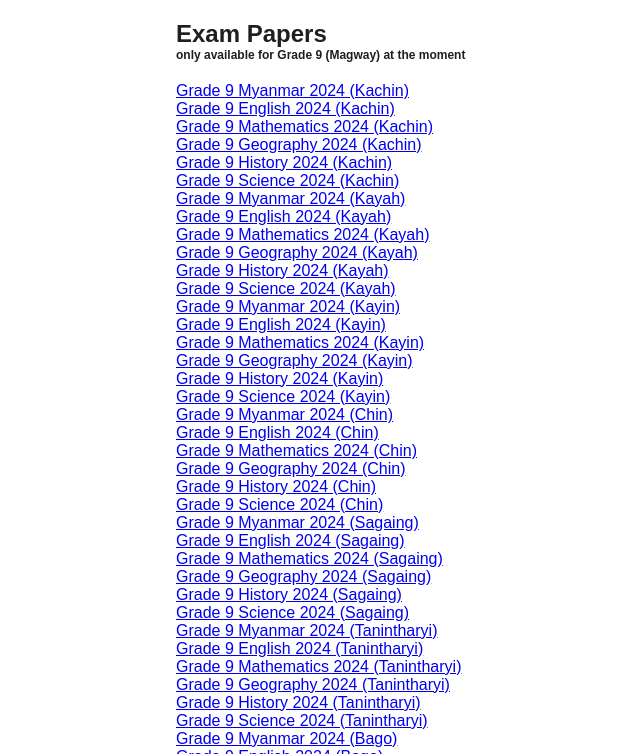
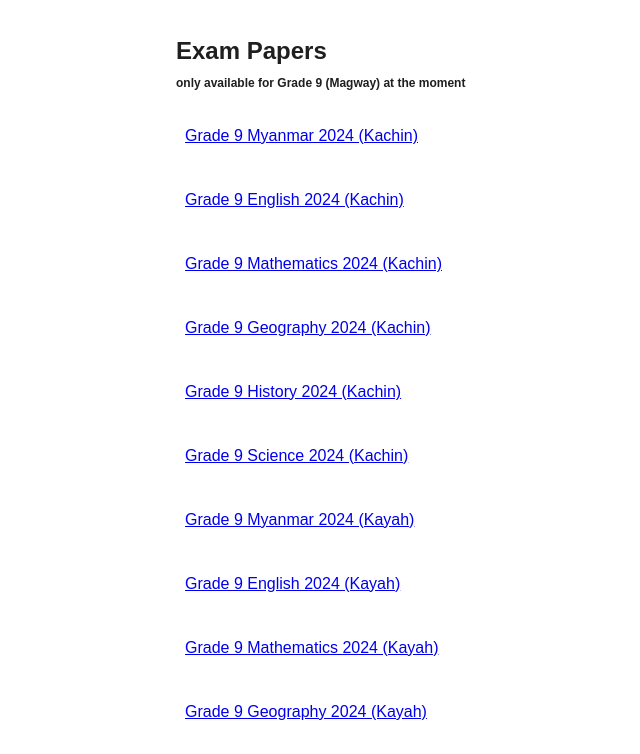
Before and after one commit to ppzh0/PaperPocket, a plain HTML site: page index.html in a window 1280 px wide. Shown: the part 422-1176 px from the top of the page, without its empty margins (216-856 px from the left). Drawn offline with Linux system fonts and the light colour scheme.

Commit message:
fix PSI thingy

```diff
--- a/assets/style.css
+++ b/assets/style.css
@@ -110,6 +110,16 @@
     padding: 5px;
 }
 
+#exam-papers {
+    display: flex;
+    flex-direction: column;
+}
+
+.exam-paper-link {
+    margin: 4px;
+    padding: 10px 5px;
+}
+
 /* Footer styles */
 footer {
     background-color: #1f1f1f;
--- a/index.html
+++ b/index.html
@@ -1,3 +1,4 @@
+<!DOCTYPE html>
 <html lang="en">
 
 <head>
```
Also changed, not shown: about.html (+1 -0 lines).
